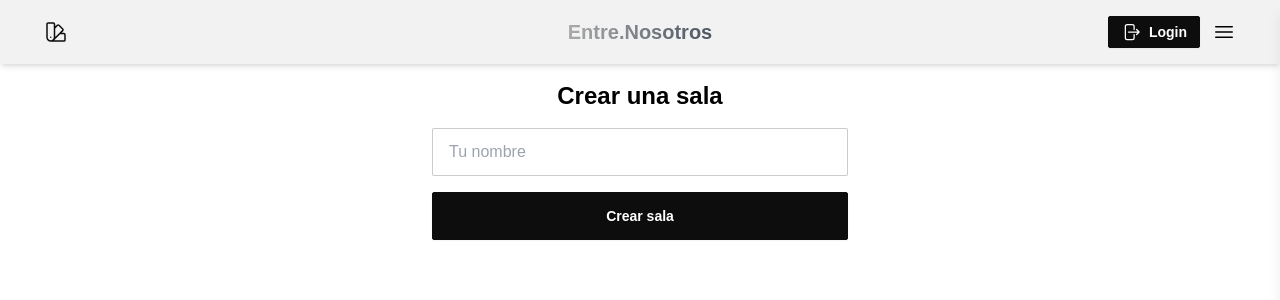
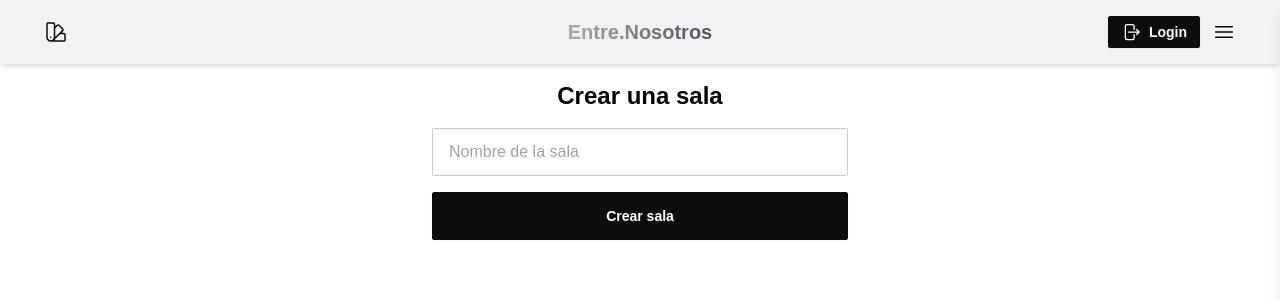
Before and after one commit to Gabito-17/Entre-Nosotros, a React (Create React App) app: page /mafia/crear-sala in a window 1280 px wide. Shown: the top 300 px of the page. Built offline with nearby package versions, Linux system fonts and the light colour scheme.

Commit message:
correcciones en QR

```diff
--- a/src/components/Mafia/pages/CreateRoomPage.tsx
+++ b/src/components/Mafia/pages/CreateRoomPage.tsx
@@ -1,17 +1,17 @@
-import React, { useState } from 'react';
-import { useMafiaGame } from '../../../stores/useGameMafiaStore.ts';
-import { v4 as uuidv4 } from 'uuid';
-import { QRCodeSVG } from 'qrcode.react';
+import React, { useState } from "react";
+import { useMafiaGame } from "../../../stores/useGameMafiaStore.ts";
+import { v4 as uuidv4 } from "uuid";
+import { QrBox } from "../../QrBox.tsx";
 
 export const CreateRoomPage = () => {
-  const [name, setName] = useState('');
+  const [name, setName] = useState("");
   const setRoomId = useMafiaGame((state) => state.setRoomId);
   const setPlayers = useMafiaGame((state) => state.setPlayers);
   const myId = useMafiaGame((state) => state.myId);
   const roomId = useMafiaGame((state) => state.roomId);
 
   const handleCreateRoom = () => {
-    if (!name.trim()) return alert('Ingresá tu nombre');
+    if (!name.trim()) return alert("Ingresá tu nombre");
 
     const newRoomId = uuidv4().slice(0, 6);
     setRoomId(newRoomId);
@@ -32,9 +32,9 @@ export const CreateRoomPage = () => {
   const copyToClipboard = async () => {
     try {
       await navigator.clipboard.writeText(roomUrl);
-      alert('Link copiado al portapapeles');
+      alert("Link copiado al portapapeles");
     } catch (err) {
-      alert('No se pudo copiar el link');
+      alert("No se pudo copiar el link");
     }
   };
 
@@ -45,15 +45,12 @@ export const CreateRoomPage = () => {
       <input
         className="input input-bordered w-full mb-4"
         type="text"
-        placeholder="Tu nombre"
+        placeholder="Nombre de la sala"
         value={name}
         onChange={(e) => setName(e.target.value)}
       />
 
-      <button
-        className="btn btn-primary w-full"
-        onClick={handleCreateRoom}
-      >
+      <button className="btn btn-primary w-full" onClick={handleCreateRoom}>
         Crear sala
       </button>
 
@@ -70,7 +67,7 @@ export const CreateRoomPage = () => {
           </div>
 
           <div className="flex justify-center mt-4">
-            <QRCodeSVG value={roomUrl} size={128} />
+            <QrBox value={roomUrl} />
           </div>
         </div>
       )}
--- /dev/null
+++ b/src/components/QrBox.tsx
@@ -0,0 +1,15 @@
+import React from 'react';
+import { QRCodeSVG } from 'qrcode.react';
+
+interface QrBoxProps {
+  value: string;
+  size?: number;
+}
+
+export const QrBox: React.FC<QrBoxProps> = ({ value, size = 128 }) => {
+  return (
+    <div className="bg-white p-4 rounded-xl shadow-md inline-block">
+      <QRCodeSVG value={value} size={size} bgColor="#ffffff" fgColor="#000000" />
+    </div>
+  );
+};
```
